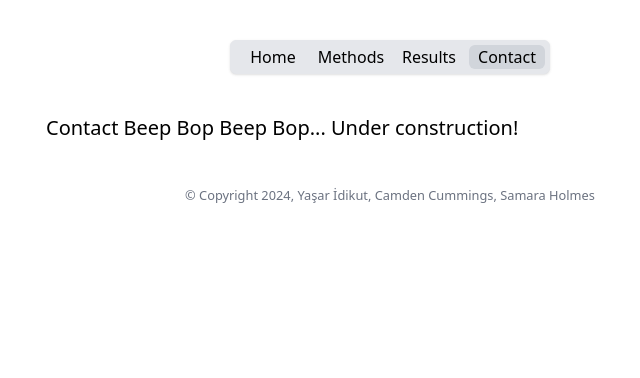
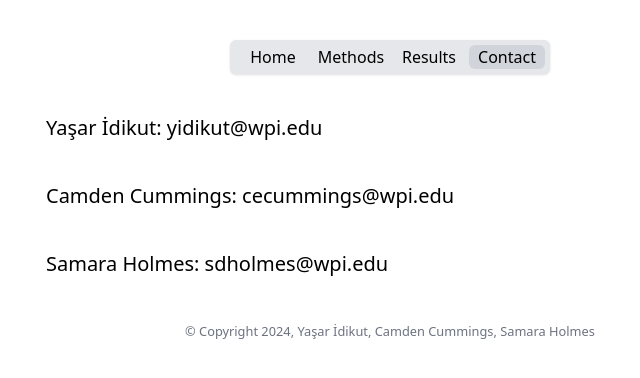
Before and after one commit to nestlab-bae-mqp-2024/nestlab-bae-mqp-2024.github.io, a Vue app: page /contact in a window 1280 px wide. Shown: the top 378 px of the page, without its empty margins (250-890 px from the left). Built offline with nearby package versions, Linux system fonts and the light colour scheme.

Commit message:
update contacts

```diff
--- a/src/views/Contact.vue
+++ b/src/views/Contact.vue
@@ -1,7 +1,17 @@
 <template>
   <div class="text-xl m-10">
     <p class="mb-5">
-      Contact Beep Bop Beep Bop... Under construction!
+      Yaşar İdikut: yidikut@wpi.edu
+    </p>
+  </div>
+  <div class="text-xl m-10">
+    <p class="mb-5">
+      Camden Cummings: cecummings@wpi.edu
+    </p>
+  </div>
+  <div class="text-xl m-10">
+    <p class="mb-5">
+      Samara Holmes: sdholmes@wpi.edu
     </p>
   </div>
 </template>
```
